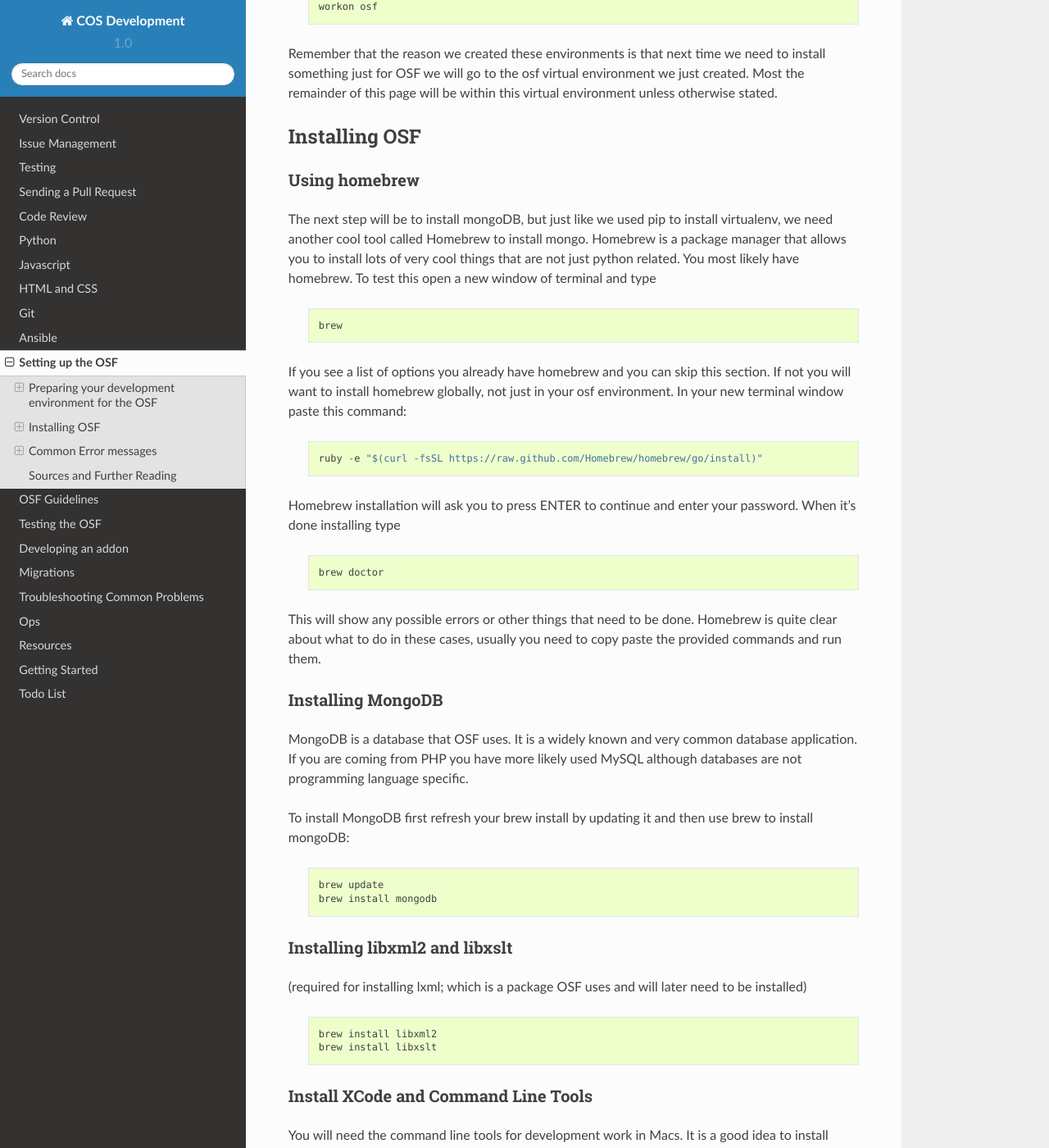
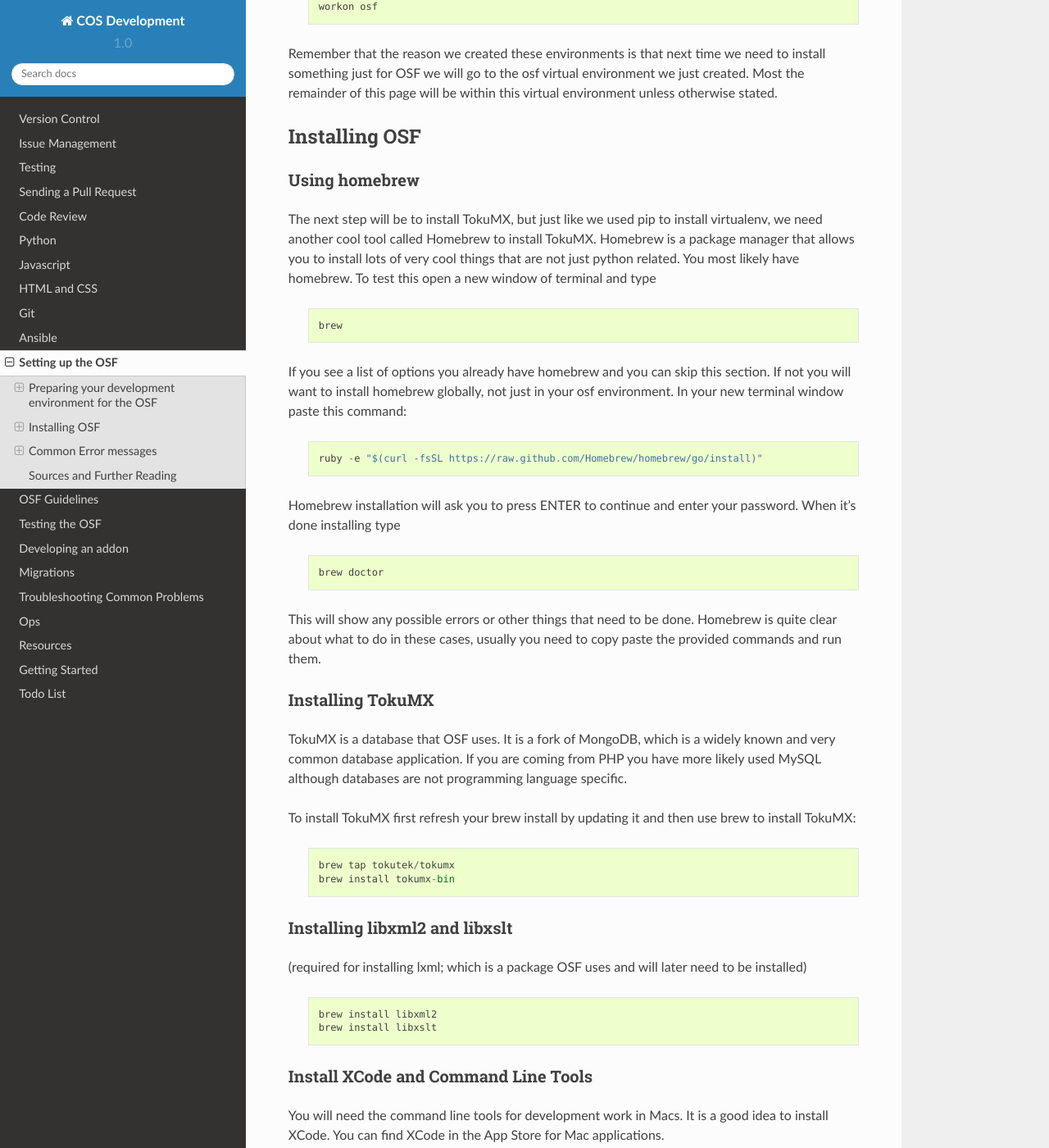
Before and after one commit to CenterForOpenScience/COSDev, a Sphinx documentation site: the page built from docs/osf/setup.rst, in a window 1280 px wide and 1400 px high, scrolled down 4125 px. Shown: the whole window at 82% size. Built offline with Sphinx 7.4.7 and the Read the Docs theme 2.0.0, drawn with Linux system fonts in a browser that asks for light colours; some of the changed text lies outside the part shown.

Commit message:
Update docs to reflect the shift to TokuMX from MongoDB.

```diff
--- a/docs/osf/setup.rst
+++ b/docs/osf/setup.rst
@@ -173,7 +173,7 @@ Installing OSF
 
 Using homebrew
 ----
-The next step will be to install mongoDB, but just like we used pip to install virtualenv, we need another cool tool called Homebrew to install mongo. Homebrew is a package manager that allows you to install lots of very cool things that are not just python related. You most likely have homebrew. To test this open a new window of terminal and type
+The next step will be to install TokuMX, but just like we used pip to install virtualenv, we need another cool tool called Homebrew to install TokuMX. Homebrew is a package manager that allows you to install lots of very cool things that are not just python related. You most likely have homebrew. To test this open a new window of terminal and type
 
     ::
 
@@ -193,16 +193,16 @@ Homebrew installation will ask you to press ENTER to continue and enter your pas
 
 This will show any possible errors or other things that need to be done. Homebrew is quite clear about what to do in these cases, usually you need to copy paste the provided commands and run them.
 
-Installing MongoDB
+Installing TokuMX
 ----
-MongoDB is a database that OSF uses. It is a widely known and very common database application. If you are coming from PHP you have more likely used MySQL although databases are not programming language specific.
+TokuMX is a database that OSF uses. It is a fork of MongoDB, which is a widely known and very common database application. If you are coming from PHP you have more likely used MySQL although databases are not programming language specific.
 
-To install MongoDB first refresh your brew install by updating it and then use brew to install mongoDB:
+To install TokuMX first refresh your brew install by updating it and then use brew to install TokuMX:
 
     ::
 
-        brew update
-        brew install mongodb
+        brew tap tokutek/tokumx
+        brew install tokumx-bin
 
 Installing libxml2 and libxslt
 ----
@@ -300,13 +300,13 @@ The following commands will install the requirements for add ons.
 
 Starting up
 ----
-Run your mongodb process:
+Run your TokuMX process:
 
     ::
 
         invoke mongo
 
-Note -- mongo must be running in order to invoke the server. If the process stops it has failed. Try running  `mongod` for a more informative message. See below for common problems.
+Note -- TokuMX must be running in order to invoke the server. If the process stops it has failed. Try running  `mongod` for a more informative message. See below for common problems.
 
 Run your local development server:
 
@@ -314,7 +314,7 @@ Run your local development server:
 
           invoke server
 
-You now have both the mongo and servers running. You will see the server address in the terminal window where you entered invoke server. It will most likely be **http://0.0.0.0:5000**. Navigate to this url in your browser to check if it works.
+You now have both the database and application running. You will see the application address in the terminal window where you entered invoke server. It will most likely be **http://0.0.0.0:5000**. Navigate to this url in your browser to check if it works.
 
 Common Error messages
 ####
@@ -332,13 +332,13 @@ Xcode Command Line Tools installation is missing or was not successful. Go to th
 
 **3. Unable to lock file: /data/db/mongod.lock**
 
-If the mongodb server is still running or if you turn off the computer without stopping the server the mongodb lock file will cause errors. If you see an error like the one below:
+If the TokuMX server is still running or if you turn off the computer without stopping the server the TokuMX lock file will cause errors. If you see an error like the one below:
 
     ::
 
         ...exception in initAndListen: 10310 Unable to lock file: /data/db/mongod.lock. Is a mongod instance already running?, terminating...
 
-first check other terminals to see if mongodb is running. If it isn't go to the folder  /data/db/mongod.lock and delete the file.
+first check other terminals to see if TokuMX is running. If it isn't go to the folder  /data/db/mongod.lock and delete the file.
 
 **4. RuntimeError: Broken toolchain: cannot link a simple C program OR clang: error: unknown argument: '-mno-fused-madd'**
 
@@ -373,7 +373,7 @@ Notes and Tips
 
     - Use SSH for git to avoid authentication issues.
     - Don't use SUDO inside virtual environments to install things. Bad things happen.
-    - Mongo port needs to be 20771. If you use invoke mongo this should be the case, otherwise either change mongo port settings or change osf settings for the mongo port.
+    - TokuMX port needs to be 20771. If you use ``invoke mongo`` this should be the case, otherwise either change TokuMX port settings or change osf settings for the TokuMX port.
 
 Sources and Further Reading
 ####
@@ -385,5 +385,6 @@ Sources and Further Reading
     - Homebrew: `http://brew.sh/ <http://brew.sh/>`_
     - Flask `http://flask.pocoo.org <http://flask.pocoo.org>`_
     - mongoDB `https://www.mongodb.org <https://www.mongodb.org>`_
+    - TokuMX: `http://www.tokutek.com/tokumx-for-mongodb/ <http://www.tokutek.com/tokumx-for-mongodb/>`_
     - IDE: PyCharm `http://www.jetbrains.com/pycharm/features/ <http://www.jetbrains.com/pycharm/features/>`_
     - How to use your bash profile on Mac: `http://natelandau.com/my-mac-osx-bash_profile/ <http://natelandau.com/my-mac-osx-bash_profile/>`_
```
